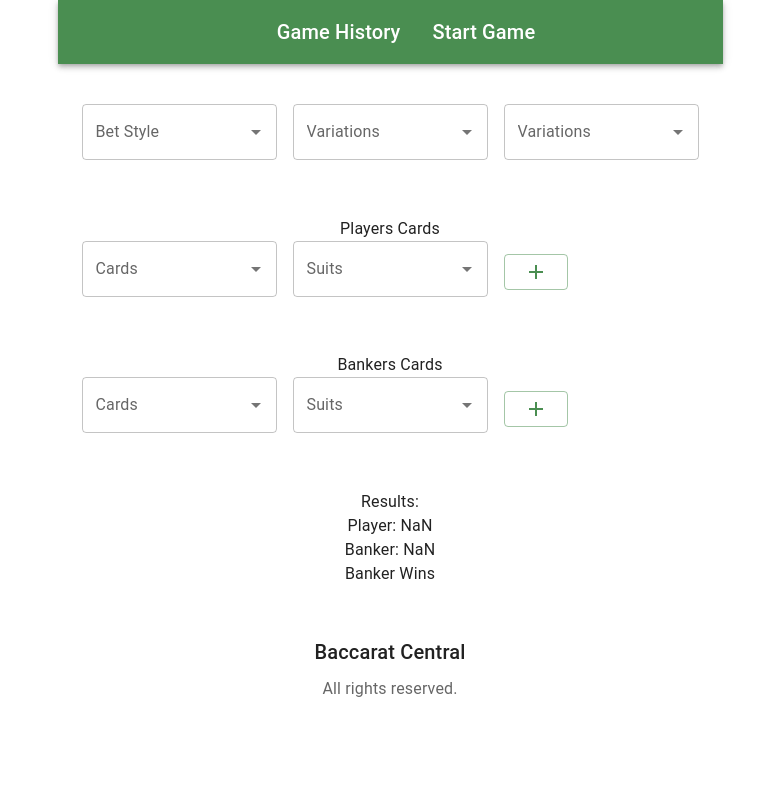
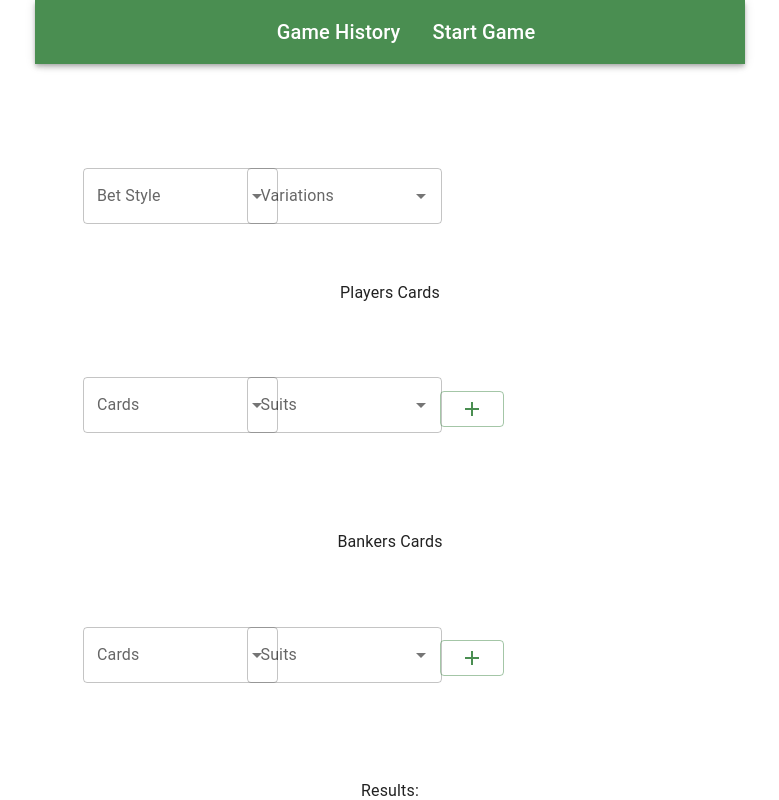
Before and after one commit to GWoottonIOD/Baccarat, a React (Vite) app in the folder Front-End/: page /startGame in a window 1280 px wide. Shown: the top 800 px of the page, without its empty margins (250-1029 px from the left). Built offline with nearby package versions, Linux system fonts and the light colour scheme.

Commit message:
GridMap now dynamically populating Grid items passed down stored in an array. Working. Implemented GridMap with addPlayerCard, BankerCard and CardWithButtons. Must fix Add icon moving.

```diff
--- a/Front-End/src/components/startGame/AddBankerCards.jsx
+++ b/Front-End/src/components/startGame/AddBankerCards.jsx
@@ -8,6 +8,7 @@ import { ruleTwo, ruleThree, ruleFour, ruleFive,
 import { useBankerHandContext } from '../../context/BankerHandContext';
 import { usePlayerHandContext } from '../../context/PlayerHandContext';
 import CardWithButton from './CardWithButton';
+import GridMap from './GridMap';
 
 export default function AddBankerCards() {
   const {firstCard, setFirstCard, secondCard, setSecondCard,
@@ -23,6 +24,25 @@ export default function AddBankerCards() {
       : setBankersHand([firstCard, secondCard, thirdCard])
   },[firstCard, secondCard, thirdCard])
 
+  const arr = [<DropDown name="Cards" options={cards} setOption={setNumber}/>,
+    <DropDown name="Suits" options={suits} setOption={setSuit}/>,
+    !firstCard
+      ? <AddCard setCard={setFirstCard} number={number} suit={suit}/>
+      : null,
+    firstCard && !secondCard
+      ? <AddCard setCard={setSecondCard} number={number} suit={suit}/>
+      : null,
+      secondCard && !thirdCard
+      ? ruleTwo(firstCard, secondCard, playersHand)
+      || ruleThree(firstCard, secondCard)
+      || ruleFour(firstCard, secondCard, playersHand)
+      || ruleFive(firstCard, secondCard, playersHand)
+      || ruleSix(firstCard, secondCard, playersHand)
+      || ruleSeven(firstCard, secondCard, playersHand)
+        ? <AddCard setCard={setThirdCard} number={number} suit={suit}/>
+        : null
+      : null]
+
   return (
     <>
     <Typography>
@@ -31,32 +51,7 @@ export default function AddBankerCards() {
     <CardWithButton firstCard={firstCard} secondCard={secondCard}
        thirdCard={thirdCard} setFirstCard={setFirstCard}
        setSecondCard={setSecondCard} setThirdCard={setThirdCard}/>
-    <Grid container spacing={2}>
-      <Grid item>
-        <DropDown name="Cards" options={cards} setOption={setNumber}/>
-      </Grid>
-      <Grid item>
-        <DropDown name="Suits" options={suits} setOption={setSuit}/>
-      </Grid>
-      <Grid item>
-      {!firstCard
-        ? <AddCard setCard={setFirstCard} number={number} suit={suit}/>
-        : null}
-      {firstCard && !secondCard
-        ? <AddCard setCard={setSecondCard} number={number} suit={suit}/>
-        : null}
-      {secondCard && !thirdCard
-        ? ruleTwo(firstCard, secondCard, playersHand)
-        || ruleThree(firstCard, secondCard)
-        || ruleFour(firstCard, secondCard, playersHand)
-        || ruleFive(firstCard, secondCard, playersHand)
-        || ruleSix(firstCard, secondCard, playersHand)
-        || ruleSeven(firstCard, secondCard, playersHand)
-          ? <AddCard setCard={setThirdCard} number={number} suit={suit}/>
-          : null
-        : null}
-      </Grid>
-    </Grid>
+    <GridMap iterations={arr}/>
   </>
   )
 }
--- a/Front-End/src/components/startGame/AddPlayerCards.jsx
+++ b/Front-End/src/components/startGame/AddPlayerCards.jsx
@@ -7,6 +7,7 @@ import { ruleOne, cards, suits } from '../../axios/rules/Rules';
 import { usePlayerHandContext } from '../../context/PlayerHandContext';
 import RemoveCard from './RemoveCard';
 import CardWithButton from './CardWithButton';
+import GridMap from './GridMap';
 
 export default function AddPlayerCards() {
   const {firstCard, setFirstCard, secondCard, setSecondCard,
@@ -21,6 +22,18 @@ export default function AddPlayerCards() {
       : setPlayersHand([firstCard, secondCard, thirdCard])
   },[firstCard, secondCard, thirdCard])
 
+  const arr = [<DropDown name="Cards" options={cards} setOption={setNumber}/>,
+    <DropDown name="Suits" options={suits} setOption={setSuit}/>,
+    !firstCard
+      ? <AddCard setCard={setFirstCard} number={number} suit={suit}/>
+      : null,
+    firstCard && !secondCard
+      ? <AddCard setCard={setSecondCard} number={number} suit={suit}/>
+      : null,
+    ruleOne(firstCard, secondCard)
+      ? thirdCard?null:<AddCard setCard={setThirdCard} number={number} suit={suit}/>
+      : null]
+
   return (
     <>
     <Typography>
@@ -29,25 +42,7 @@ export default function AddPlayerCards() {
       <CardWithButton firstCard={firstCard} secondCard={secondCard}
        thirdCard={thirdCard} setFirstCard={setFirstCard}
        setSecondCard={setSecondCard} setThirdCard={setThirdCard}/>
-    <Grid container spacing={2}>
-      <Grid item>
-        <DropDown name="Cards" options={cards} setOption={setNumber}/>
-      </Grid>
-      <Grid item>
-        <DropDown name="Suits" options={suits} setOption={setSuit}/>
-      </Grid>
-      <Grid item>
-      {!firstCard
-        ? <AddCard setCard={setFirstCard} number={number} suit={suit}/>
-        : null}
-      {firstCard && !secondCard
-        ? <AddCard setCard={setSecondCard} number={number} suit={suit}/>
-        : null}
-      {ruleOne(firstCard, secondCard)
-        ? thirdCard?null:<AddCard setCard={setThirdCard} number={number} suit={suit}/>
-        : null}
-      </Grid>
-    </Grid>
+    <GridMap iterations={arr}/>
   </>
   )
 }
--- a/Front-End/src/components/startGame/CardWithButton.jsx
+++ b/Front-End/src/components/startGame/CardWithButton.jsx
@@ -1,28 +1,32 @@
 import React from 'react'
 import StoreCards from './StoreCards'
 import RemoveCard from './RemoveCard'
+import GridMap from './GridMap';
 
 export default function CardWithButton(props) {
-  return (
-    <>
-      {props.firstCard
+  const arr = [
+  props.firstCard
     ? <>
         <StoreCards storedCard={props.firstCard} />
         <RemoveCard setCard={props.setFirstCard} />
       </>
-        : null}
-      {props.secondCard
+    : null,
+  props.secondCard
   ? <>
-          <StoreCards storedCard={props.secondCard} />
-          <RemoveCard setCard={props.setSecondCard} />
+      <StoreCards storedCard={props.firstCard} />
+      <RemoveCard setCard={props.setFirstCard} />
     </>
-        : null}
-      {props.thirdCard
+    : null,
+  props.thirdCard
   ? <>
       <StoreCards storedCard={props.thirdCard} />
       <RemoveCard setCard={props.setThirdCard} />
     </>
-        : null}
+    : null]
+  return (
+    <>
+      <GridMap iterations={arr}/>
+      <br />
     </>
   )
 }
--- a/Front-End/src/components/startGame/GridMap.jsx
+++ b/Front-End/src/components/startGame/GridMap.jsx
@@ -1,26 +1,15 @@
 import React, { useState } from 'react'
 import { Grid } from '@mui/material'
-import DropDown from '../DropDown'
 
 export default function GridMap(props) {
-    const [option, setOption] = useState([]);
   return (
-    <Grid container spacing={2}>
+    <Grid container spacing={5}>
     <br/>
-    {/* {props.iterations.map(element => {
-      <Grid item>
-        {props.component}
+    {props.iterations.map((element, index) => (
+      <Grid item key={index} lg={3}>
+          {element}
       </Grid>
-    })} */}
-    <Grid item>
-        <DropDown name="Bet Style" options={props.options} setOption={setOption}/>
-    </Grid>
-    <Grid item>
-        <DropDown name="Variations" options={option} setOption={setOption}/>
-    </Grid>
-    <Grid item>
-        <DropDown name="Variations" options={option} setOption={setOption}/>
-    </Grid>
+    ))}
     </Grid>
   )
 }
--- a/Front-End/src/pages/StartGame.jsx
+++ b/Front-End/src/pages/StartGame.jsx
@@ -1,17 +1,21 @@
-import React from 'react'
-import { Box } from '@mui/material'
+import React, { useState } from 'react'
+import { Box, Container } from '@mui/material'
 import AddPlayerCards from '../components/startGame/AddPlayerCards';
 import AddBankerCards from '../components/startGame/AddBankerCards';
 import Results from '../components/startGame/Results';
 import GridMap from '../components/startGame/GridMap';
+import DropDown from '../components/DropDown';
 
 export default function StartGame() {
-
-    const betStyle = [{id: 1, name: 'bet style 1'}, {id: 2, name: 'bet style 2'}, {id: 3, name: 'bet style 3'}]
+    const [option, setOption] = useState([]);
+    const betStyle = [{ id: 1, name: 'Single Bet' }, { id: 2, name: 'Single Chase' }, { id: 3, name: 'Multi Single Chase' }]
+    const arr = [<DropDown name="Bet Style" options={option} setOption={setOption} />,
+    <DropDown name="Variations" options={option} setOption={setOption} />,
+        // <DropDown name="Variations" options={option} setOption={setOption}/>
+    ]
 
     return (
-
-        <div className="plantInfo">
+        <Container sx={{ py: 8 }} maxWidth="md">
             <Box
                 sx={{
                     bgcolor: 'background.paper',
@@ -23,13 +27,13 @@ export default function StartGame() {
                     justifyContent: 'center'
                 }}
             >
-            <form>
-                <GridMap name="Bet Style" iterations={[1,2,3]} options={betStyle}/><br />
-                <AddPlayerCards/><br />
-                <AddBankerCards/><br />
-                <Results/>
-            </form>
+                <form>
+                    <GridMap iterations={arr} options={betStyle} /><br />
+                    <AddPlayerCards /><br />
+                    <AddBankerCards /><br />
+                    <Results />
+                </form>
             </Box>
-        </div>
+        </Container>
     )
 }
```
Lines whose indentation alone changed are shown as unchanged.
